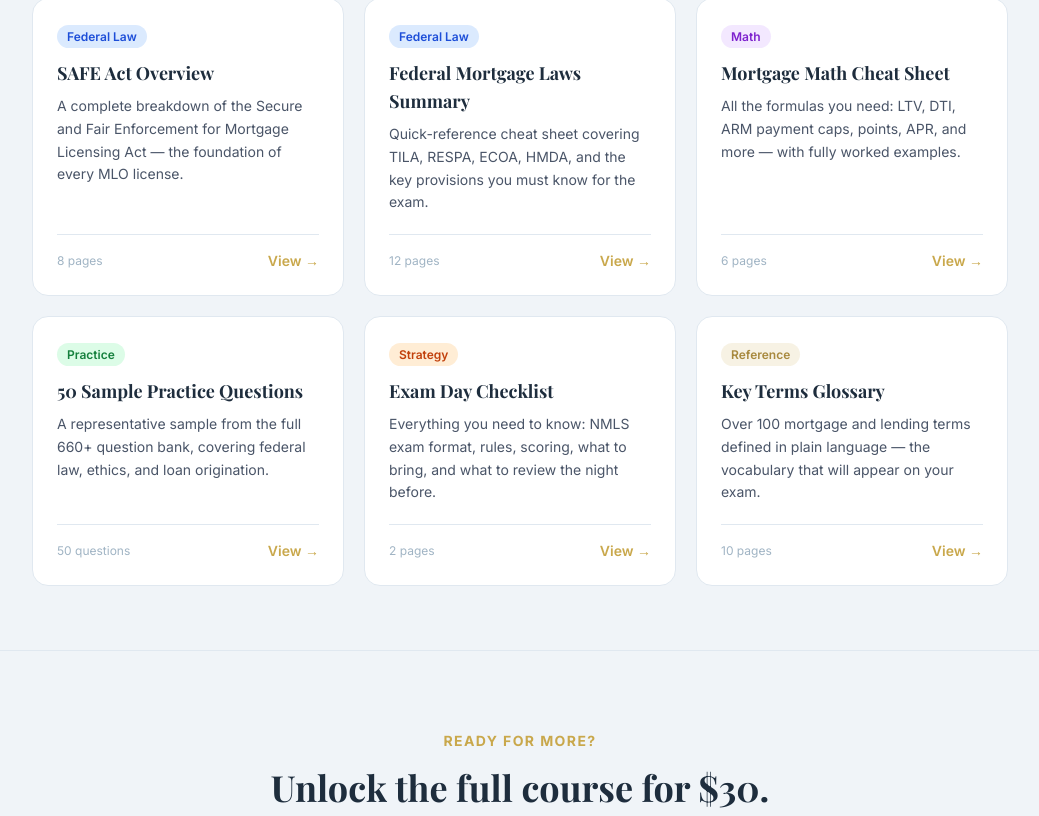
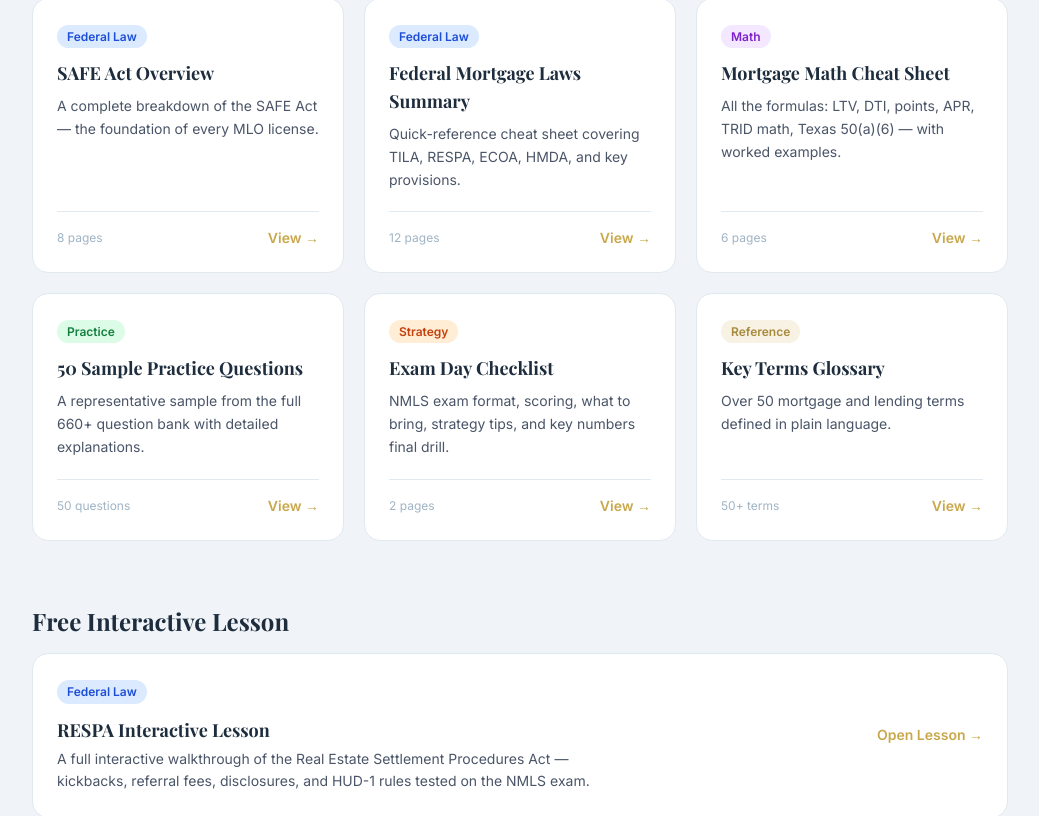
Before and after one commit to lucas00007/nmls-exam-prep, a Next.js app: page /free in a window 1280 px wide. Shown: the part 379-1195 px from the top of the page, without its empty margins (120-1159 px from the left). Built offline with nearby package versions, Linux system fonts and the light colour scheme; a web font is replaced by a local one.

Commit message:
Fix free resources links and dashboard nav

```diff
--- a/app/dashboard/page.tsx
+++ b/app/dashboard/page.tsx
@@ -1,5 +1,6 @@
 import { cookies } from "next/headers";
 import { redirect } from "next/navigation";
+import Link from "next/link";
 import { verifyToken } from "@/lib/auth";
 import LogoutButton from "@/components/LogoutButton";
 
@@ -90,9 +91,9 @@ export default async function DashboardPage() {
       {/* ── Navbar (dark navy) ── */}
       <nav className="sticky top-0 z-50 bg-[#1e2d3d] border-b border-[#2a3a4e]">
         <div className="max-w-6xl mx-auto px-4 sm:px-6 h-16 flex items-center justify-between">
-          <span className="font-serif text-xl font-bold text-[#c9a84c] tracking-wide">
+          <Link href="/" className="font-serif text-xl font-bold text-[#c9a84c] tracking-wide">
             NMLS PREP
-          </span>
+          </Link>
           <div className="flex items-center gap-4">
             <span className="text-sm text-[#a0b4c4] hidden sm:block">
               {payload.email}
--- a/app/free/page.tsx
+++ b/app/free/page.tsx
@@ -4,42 +4,12 @@ import { useState } from "react";
 import Link from "next/link";
 
 const guides = [
-  {
-    title: "SAFE Act Overview",
-    desc: "A complete breakdown of the Secure and Fair Enforcement for Mortgage Licensing Act — the foundation of every MLO license.",
-    meta: "8 pages",
-    tag: "Federal Law",
-  },
-  {
-    title: "Federal Mortgage Laws Summary",
-    desc: "Quick-reference cheat sheet covering TILA, RESPA, ECOA, HMDA, and the key provisions you must know for the exam.",
-    meta: "12 pages",
-    tag: "Federal Law",
-  },
-  {
-    title: "Mortgage Math Cheat Sheet",
-    desc: "All the formulas you need: LTV, DTI, ARM payment caps, points, APR, and more — with fully worked examples.",
-    meta: "6 pages",
-    tag: "Math",
-  },
-  {
-    title: "50 Sample Practice Questions",
-    desc: "A representative sample from the full 660+ question bank, covering federal law, ethics, and loan origination.",
-    meta: "50 questions",
-    tag: "Practice",
-  },
-  {
-    title: "Exam Day Checklist",
-    desc: "Everything you need to know: NMLS exam format, rules, scoring, what to bring, and what to review the night before.",
-    meta: "2 pages",
-    tag: "Strategy",
-  },
-  {
-    title: "Key Terms Glossary",
-    desc: "Over 100 mortgage and lending terms defined in plain language — the vocabulary that will appear on your exam.",
-    meta: "10 pages",
-    tag: "Reference",
-  },
+  { title: "SAFE Act Overview", desc: "A complete breakdown of the SAFE Act — the foundation of every MLO license.", meta: "8 pages", tag: "Federal Law", file: "/lessons/free_safe_act_overview.html" },
+  { title: "Federal Mortgage Laws Summary", desc: "Quick-reference cheat sheet covering TILA, RESPA, ECOA, HMDA, and key provisions.", meta: "12 pages", tag: "Federal Law", file: "/lessons/free_federal_laws_summary.html" },
+  { title: "Mortgage Math Cheat Sheet", desc: "All the formulas: LTV, DTI, points, APR, TRID math, Texas 50(a)(6) — with worked examples.", meta: "6 pages", tag: "Math", file: "/lessons/free_mortgage_math.html" },
+  { title: "50 Sample Practice Questions", desc: "A representative sample from the full 660+ question bank with detailed explanations.", meta: "50 questions", tag: "Practice", file: "/lessons/free_sample_questions.html" },
+  { title: "Exam Day Checklist", desc: "NMLS exam format, scoring, what to bring, strategy tips, and key numbers final drill.", meta: "2 pages", tag: "Strategy", file: "/lessons/free_exam_checklist.html" },
+  { title: "Key Terms Glossary", desc: "Over 50 mortgage and lending terms defined in plain language.", meta: "50+ terms", tag: "Reference", file: "/lessons/free_glossary.html" },
 ];
 
 const tagColors: Record<string, string> = {
@@ -84,6 +54,12 @@ export default function FreePage() {
             <span className="text-sm text-white font-medium hidden sm:block">
               Free Resources
             </span>
+            <Link
+              href="/dashboard"
+              className="text-sm text-[#a0b4c4] hover:text-white transition-colors hidden sm:block"
+            >
+              Dashboard
+            </Link>
             <Link
               href="/login"
               className="text-sm text-[#a0b4c4] hover:text-white transition-colors"
@@ -135,13 +111,39 @@ export default function FreePage() {
               </p>
               <div className="mt-5 pt-4 border-t border-[#e0e8f0] flex items-center justify-between">
                 <span className="text-xs text-[#a0b4c4]">{guide.meta}</span>
-                <button className="text-[#c9a84c] text-sm font-semibold hover:underline">
-                  View →
-                </button>
+                <a href={guide.file} target="_blank" rel="noopener noreferrer" className="text-[#c9a84c] text-sm font-semibold hover:underline">View →</a>
               </div>
             </div>
           ))}
         </div>
+      </div>
+
+      {/* ── Free Interactive Lesson ── */}
+      <div className="max-w-5xl mx-auto px-4 sm:px-6 pb-4">
+        <h2 className="font-serif text-2xl font-bold text-[#1e2d3d] mb-4">Free Interactive Lesson</h2>
+        <a
+          href="/lessons/respa_interactive_lesson.html"
+          target="_blank"
+          rel="noopener noreferrer"
+          className="group block bg-white border border-[#e0e8f0] rounded-2xl p-6 hover:border-[#c9a84c]/50 hover:shadow-md transition-all"
+        >
+          <div className="flex flex-col sm:flex-row sm:items-center justify-between gap-4">
+            <div>
+              <span className="text-xs font-semibold px-2.5 py-1 rounded-full text-blue-700 bg-blue-100 inline-block mb-3">
+                Federal Law
+              </span>
+              <h3 className="font-serif text-lg font-bold text-[#1e2d3d] group-hover:text-[#c9a84c] transition-colors mb-1">
+                RESPA Interactive Lesson
+              </h3>
+              <p className="text-[#4a5568] text-sm leading-relaxed max-w-xl">
+                A full interactive walkthrough of the Real Estate Settlement Procedures Act — kickbacks, referral fees, disclosures, and HUD-1 rules tested on the NMLS exam.
+              </p>
+            </div>
+            <div className="flex-shrink-0 text-[#c9a84c] font-semibold text-sm whitespace-nowrap">
+              Open Lesson →
+            </div>
+          </div>
+        </a>
       </div>
 
       {/* ── Upgrade CTA (light) ── */}
```
